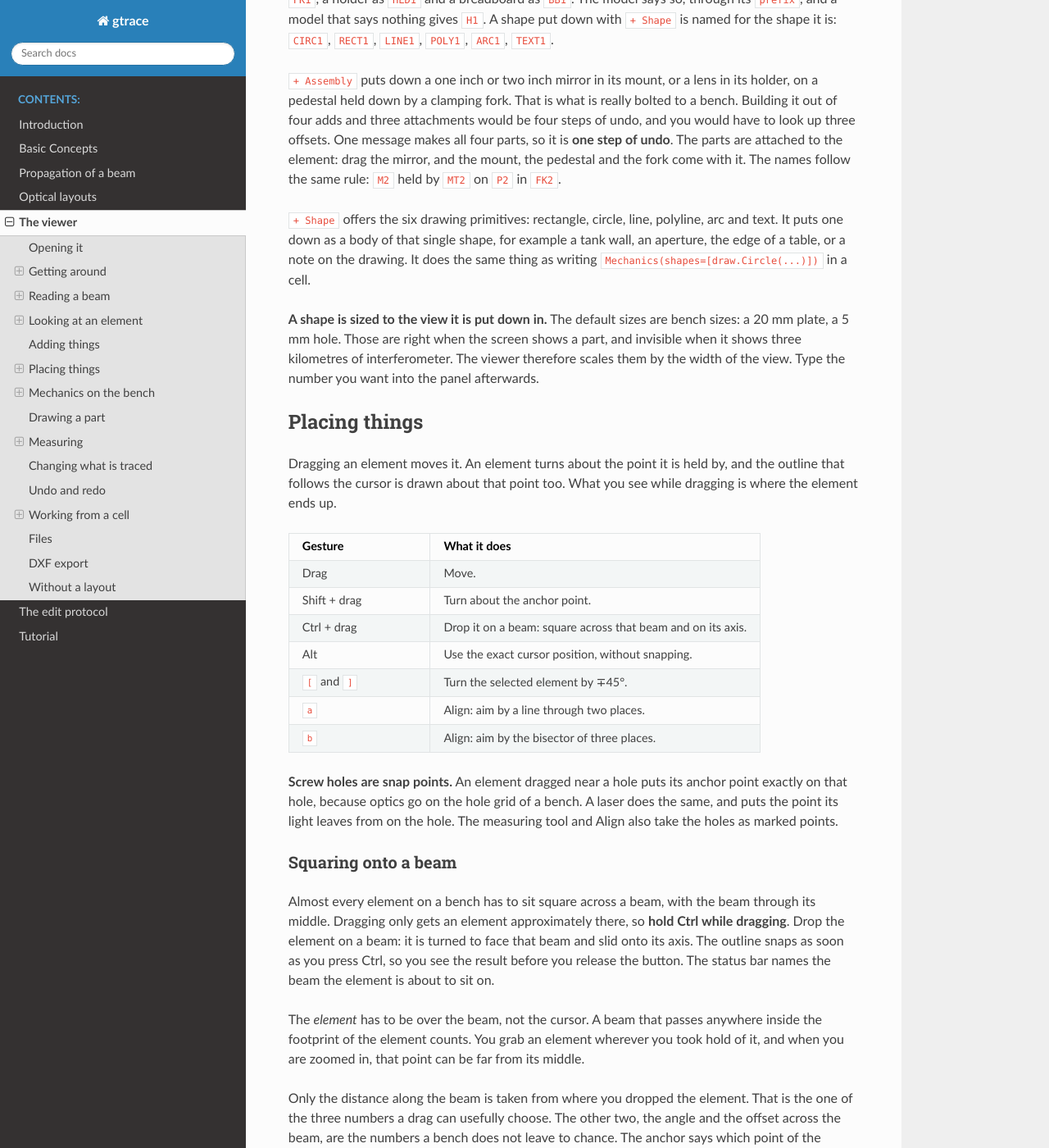
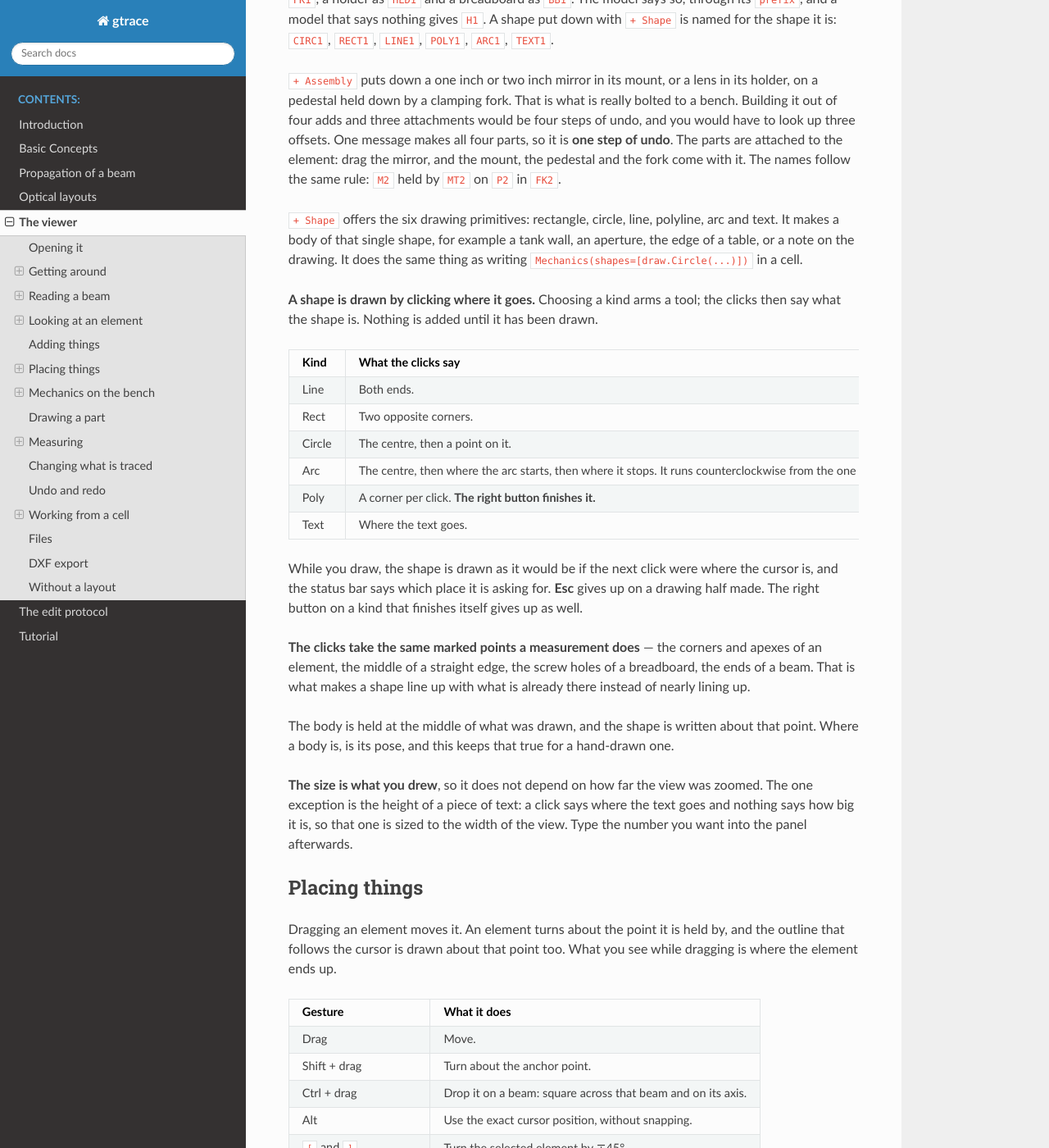
Before and after one commit to asoy01/gtrace, a Sphinx documentation site: the page built from docs/source/viewer.rst, in a window 1280 px wide and 1400 px high, scrolled down 6373 px. Shown: the whole window at 82% size. Built offline with Sphinx 7.4.7 and the Read the Docs theme 3.1.0, drawn with Linux system fonts in a browser that asks for light colours; some of the changed text lies outside the part shown.

Commit message:
Document drawing a shape by clicking
The manual still said a shape arrives at the origin, or at the middle of
the view sized to what is on screen, and that + Shape puts one down. It
is drawn now, so the pages say what the clicks mean for each of the six
kinds, what the drawing snaps to, how to give up on one half made, and
where the body ends up holding it.

The one thing worth saying twice is the size. It used to be scaled to
the view because nothing else said how big a new shape should be; the
clicks say now, except for the height of a piece of text, which is not
a place. That exception is written down rather than left to be
discovered.

The edit protocol page says what add_shape does with params, since that
is the message the drawing produces.

The Japanese pages follow: 21 entries, fuzzy 0 and untranslated 0, both
builds with no warnings, and the rendered pages read through for markup
that leaked.

Co-Authored-By: Claude Opus 5 (1M context) <noreply@anthropic.com>

```diff
--- a/docs/source/editing.rst
+++ b/docs/source/editing.rst
@@ -283,6 +283,12 @@ protocol of its own:
                    'points': [{'name': 'post', 'point': [-0.0135, 0.0]}]})
     ed.apply_edit({'op': 'undo'})
 
+``add_shape`` takes the ``params`` of the shape, which is how the viewer
+sends a shape the user has drawn by clicking: the places become a
+``start`` and a ``stop``, a ``center`` and a ``radius``, and so on. With no
+``params`` it puts down the default shape of that kind, which is what
+``newshapes`` carries.
+
 The operations are ``add_shape``, ``set_shape``, ``remove_shape``,
 ``duplicate_shape``, ``move_shape``, ``rotate_shape``, ``set_points``,
 ``save_model``, ``undo`` and ``redo``. A shape is edited in three steps:
--- a/docs/source/viewer.rst
+++ b/docs/source/viewer.rst
@@ -302,7 +302,8 @@ that choice. A cylindrical mirror is a mirror, not a separate kind of thing.
    * - ``+ Assembly``
      - An element **with the parts that hold it**.
    * - ``+ Shape``
-     - One drawing primitive as a body of its own.
+     - One drawing primitive as a body of its own, **drawn by clicking
+       where it goes**.
 
 **What is added is named for what it is**: a mount comes down as ``MT1``, a
 pedestal as ``P1``, a fork as ``FK1``, a holder as ``HLD1`` and a breadboard
@@ -321,16 +322,56 @@ pedestal and the fork come with it. The names follow the same rule: ``M2``
 held by ``MT2`` on ``P2`` in ``FK2``.
 
 ``+ Shape`` offers the six drawing primitives: rectangle, circle, line,
-polyline, arc and text. It puts one down as a body of that single shape, for
-example a tank wall, an aperture, the edge of a table, or a note on the
-drawing. It does the same thing as writing
-``Mechanics(shapes=[draw.Circle(...)])`` in a cell.
+polyline, arc and text. It makes a body of that single shape, for example a
+tank wall, an aperture, the edge of a table, or a note on the drawing. It
+does the same thing as writing ``Mechanics(shapes=[draw.Circle(...)])`` in a
+cell.
 
-**A shape is sized to the view it is put down in.** The default sizes are
-bench sizes: a 20 mm plate, a 5 mm hole. Those are right when the screen
-shows a part, and invisible when it shows three kilometres of
-interferometer. The viewer therefore scales them by the width of the view.
-Type the number you want into the panel afterwards.
+.. _drawing-a-shape:
+
+**A shape is drawn by clicking where it goes.** Choosing a kind arms a tool;
+the clicks then say what the shape is. Nothing is added until it has been
+drawn.
+
+.. list-table::
+   :header-rows: 1
+   :widths: 22 78
+
+   * - Kind
+     - What the clicks say
+   * - Line
+     - Both ends.
+   * - Rect
+     - Two opposite corners.
+   * - Circle
+     - The centre, then a point on it.
+   * - Arc
+     - The centre, then where the arc starts, then where it stops. It runs
+       counterclockwise from the one to the other. The third click only
+       gives an angle, so it need not be on the circle.
+   * - Poly
+     - A corner per click. **The right button finishes it.**
+   * - Text
+     - Where the text goes.
+
+While you draw, the shape is drawn as it would be if the next click were
+where the cursor is, and the status bar says which place it is asking for.
+**Esc** gives up on a drawing half made. The right button on a kind that
+finishes itself gives up as well.
+
+**The clicks take the same marked points a measurement does** — the corners
+and apexes of an element, the middle of a straight edge, the screw holes of
+a breadboard, the ends of a beam. That is what makes a shape line up with
+what is already there instead of nearly lining up.
+
+The body is held at the middle of what was drawn, and the shape is written
+about that point. Where a body is, is its pose, and this keeps that true for
+a hand-drawn one.
+
+**The size is what you drew**, so it does not depend on how far the view was
+zoomed. The one exception is the height of a piece of text: a click says
+where the text goes and nothing says how big it is, so that one is sized to
+the width of the view. Type the number you want into the panel afterwards.
 
 Placing things
 ---------------
@@ -601,8 +642,10 @@ undo, measuring and the layer panel come along unchanged.
 
 The side bar is different here. It has four parts:
 
-* buttons that put a rectangle, circle, line, polyline, arc or text down at
-  the origin;
+* buttons that draw a rectangle, circle, line, polyline, arc or text. They
+  work as :ref:`+ Shape <drawing-a-shape>` does on a bench: the button arms
+  a tool, and the clicks say where the shape goes. The button of the kind
+  being drawn stays lit until it is drawn or **Esc** gives up on it;
 * the list of shapes, in the order they are drawn. You pick a shape here,
   copy it, move it earlier or later, or take it away;
 * the numbers of the picked shape, in millimetres and degrees;
```
Also changed, not shown: CHANGELOG.md (+40 -0 lines), 4 other files.
